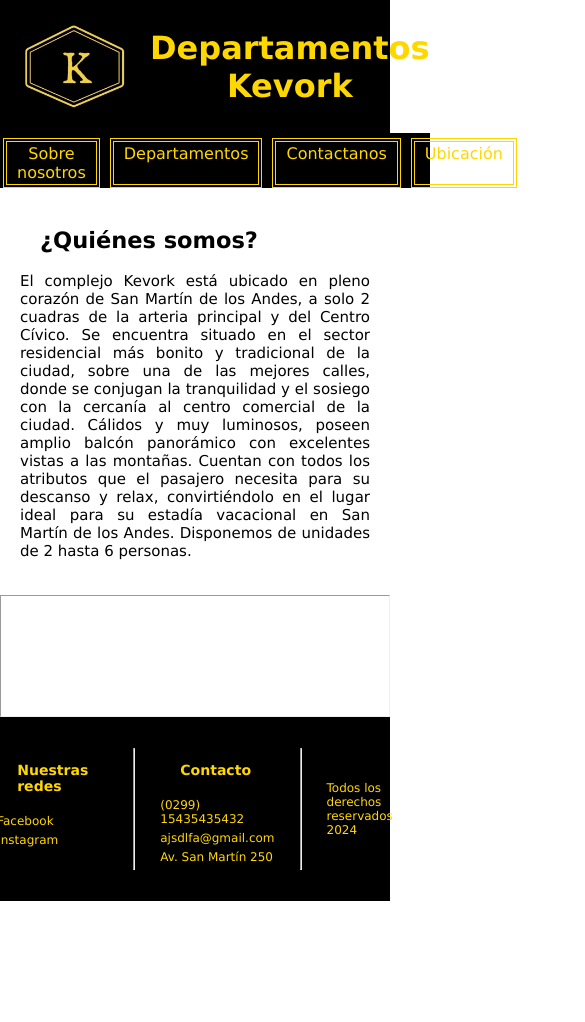
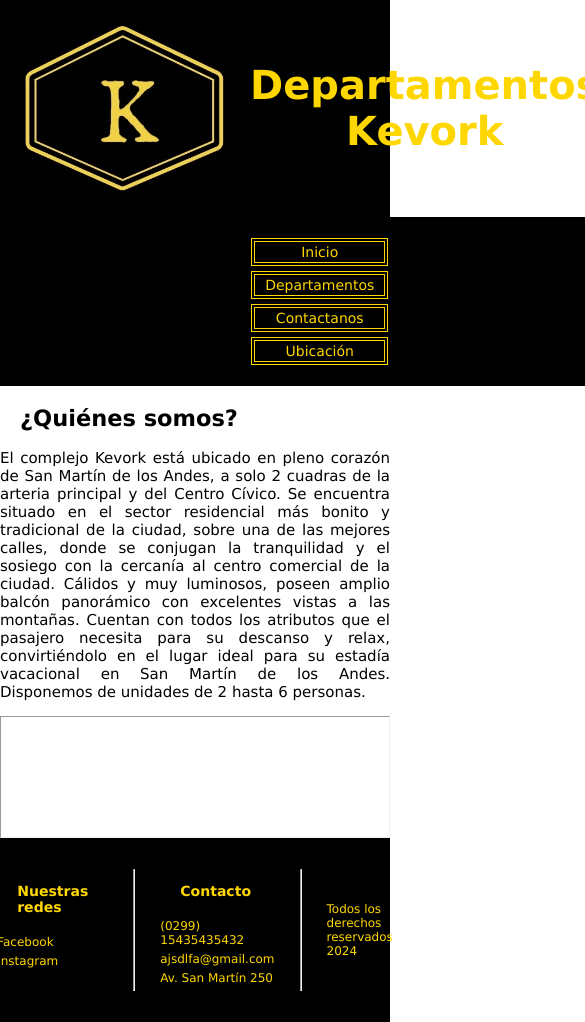
Before and after one commit to Leann86k/PreEntrega3Kaimakamian, a plain HTML site: page Pages/AboutUs.html in a window 390 px wide. Shown: the whole page, 585 px wide, since content can reach past the window. Before the commit the page ends 901 px from the top, so only its background shows below. Drawn offline with Linux system fonts and the light colour scheme.

Commit message:
modifique navs, titulos, responsive

```diff
--- a/Assets/css/style.css
+++ b/Assets/css/style.css
@@ -89,7 +89,7 @@ nav ul li {
 }
 
 .welcome-message {
-  padding: 20px;
+  padding: 70 px;
 }
 .welcome-image {
   width: 100%;
@@ -102,6 +102,7 @@ nav ul li {
   justify-content: space-evenly;
   align-items: center;
   padding: 25px;
+  grid-area: container; /* (ACA VER ESTO) */
 }
 
 .info-section {
@@ -142,13 +143,14 @@ header {
 .title {
   color: gold;
   grid-area: title;
+  font-size: 40px;
 }
 
 .links {
   display: flex;
   flex-direction: column;
   background-color: black;
-  text-align: right;
+  text-align: center;
   /*margin-left: auto;
   margin-right: 25px;*/
   grid-area: links;
@@ -166,6 +168,7 @@ nav a {
   border-width: 4px;
   border-style: double;
   padding: 2px 10px 2px 10px;
+  font-size: 14px;
 }
 
 nav a:hover {
@@ -275,6 +278,7 @@ a {
   header {
     margin: 0 auto;
     height: auto;
+    width: 100%;
     flex-direction: column;
     display: grid;
     grid-template-columns: 1fr 1fr;
@@ -295,6 +299,19 @@ a {
     height: auto;
     flex-direction: column;
     text-align: center;
+  }
+
+  .img-container {
+    height: 100%;
+    width: 100%;
+  }
+
+  .welcome-message {
+    width: 100%;
+  }
+  .welcome-container {
+    width: 100%;
+    display: block;
   }
 
   .links {
--- a/Pages/AboutUs.html
+++ b/Pages/AboutUs.html
@@ -12,7 +12,7 @@
     /> -->
   </head>
   <body>
-    <header class="small">
+    <header>
       <img
         src="./../Assets/Fotos/logo_cropped.jpg"
         alt="logo empresa"
@@ -22,18 +22,19 @@
       <h1 class="title">Departamentos Kevork</h1>
 
       <nav class="links">
-        <a href="./../index.html">Inicio</a>
-        <a href="./AboutUs.html">Sobre nosotros</a>
-        <a href="./Apartments.html">Departamentos</a>
-        <a href="./ContactUs.html">Contactanos</a>
-        <a href="./Location.html">Ubicación</a>
-      </nav>
+        <ul>
+        <li><a href="./../index.html">Inicio</a> </li>
+        <li><a href="./Apartments.html">Departamentos</a> </li>
+        <li> <a href="./ContactUs.html">Contactanos</a></li>
+        <li><a href="./Location.html">Ubicación</a></li>
+       </nav>
     </header>
+
     <main>
       <div class="welcome-message">
         <h2>¿Quiénes somos?</h2>
 
-        <p>
+        <p class="mx-5 justify-content-center">
           El complejo Kevork está ubicado en pleno corazón de San Martín de los
           Andes, a solo 2 cuadras de la arteria principal y del Centro Cívico.
           Se encuentra situado en el sector residencial más bonito y tradicional
```
Also changed, not shown: Pages/Apartments.html (+5 -5 lines), Pages/ContactUs.html (+7 -5 lines), Pages/Location.html (+7 -6 lines), index.html (+3 -5 lines).
